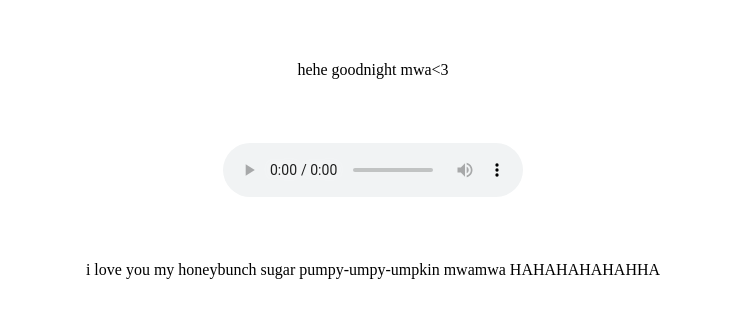
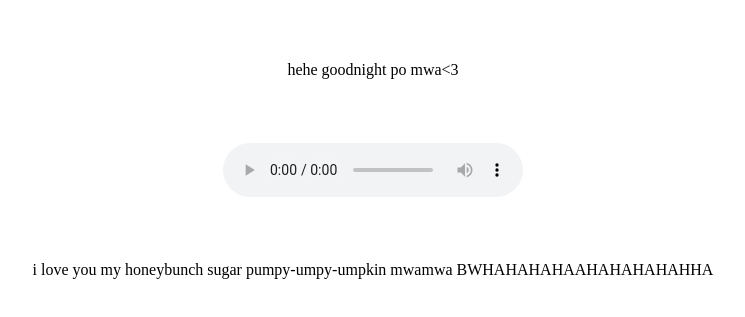
Before and after one commit to Kennnnnnn0208/Hi_clyde, a plain HTML site: page yes.html in a window 1280 px wide. Shown: the part 359-676 px from the top of the page, without its empty margins (267-1012 px from the left). Drawn offline with Linux system fonts and the light colour scheme.

Commit message:
Update yes.html

```diff
--- a/yes.html
+++ b/yes.html
@@ -14,9 +14,9 @@
 				<img src="https://c.tenor.com/zqm6WMNOXm0AAAAC/peachcute-peachhappy.gif" alt="">
 				<audio src="y2mate.com - Buddy Castle  Youre My Honey Bunch Lyrics.mp3"></audio>
 				<img src="https://c.tenor.com/s--312__jnoAAAAC/kermit-kermit-love.gif" alt="">
-				<p class="ay">hehe goodnight mwa<3 </p>
+				<p class="ay">hehe goodnight po mwa<3</p>
 				<audio id="sound" controls autoplay src="y2mate.com - Buddy Castle  Youre My Honey Bunch Lyrics.mp3"></audio>
-				<p class="ay">i love you my honeybunch sugar pumpy-umpy-umpkin mwamwa HAHAHAHAHAHHA</p>
+				<p class="ay">i love you my honeybunch sugar pumpy-umpy-umpkin mwamwa BWHAHAHAHAAHAHAHAHAHHA</p>
 				<img src="crykilig.jpeg" alt="">
 				</div>
 
```
